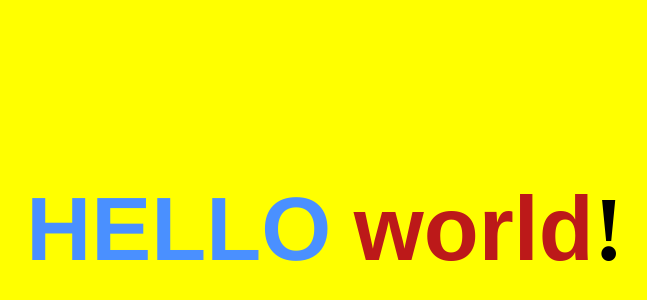
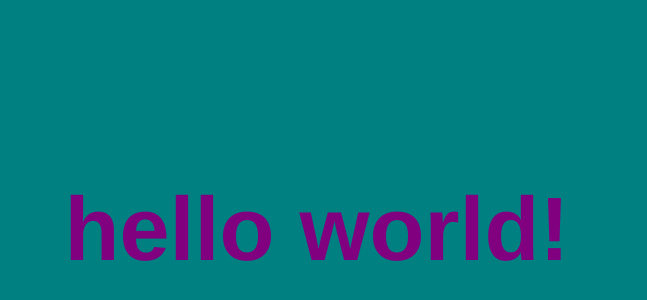
Before and after one commit to fedelosa/hello-there, a plain HTML site: page index.html in a window 1280 px wide. Shown: the part 142-442 px from the top of the page, without its empty margins (323-970 px from the left). Drawn offline with Linux system fonts and the light colour scheme.

Commit message:
Added teal background, text now purple and uniform.

```diff
--- a/index.html
+++ b/index.html
@@ -3,39 +3,24 @@
   <head>
     <meta charset="utf-8">
     <meta name="viewport" content="width=device-width, initial-scale=1, shrink-to-fit=no">
-    <title>Heyyyyy</title>
+    <title>Hi</title>
+
     <style media="screen">
-      #screen {
-        background-color: yellow;
-        height: 100vh;
-        width: 100vw;
+      html {
+        background-color: teal;
       }
 
       h1  {
         text-align: center;
         margin-top: 40vh;
         font-size: 90px;
-      }
-
-      .word-1 {
-        text-transform: uppercase;
-        color: rgb(74, 144, 256);
+        color: purple;
         font-family: Helvetica, sans-serif;
-      }
-
-      .word-2 {
-        color: #BC1919;
-        font-family: Avenir, sans-serif;
       }
     </style>
   </head>
+
   <body id="screen">
-    <h1>
-      <span class="word-1">hello</span>
-      <span class="word-2">world</span>!
-    </h1>
-    <script type="text/javascript">
-      console.log("This page doesn't actually need JavaScript... but if it did, we could put it here. You can delete the script tags.")
-    </script>
+    <h1>hello world!</h1>
   </body>
 </html>
```
